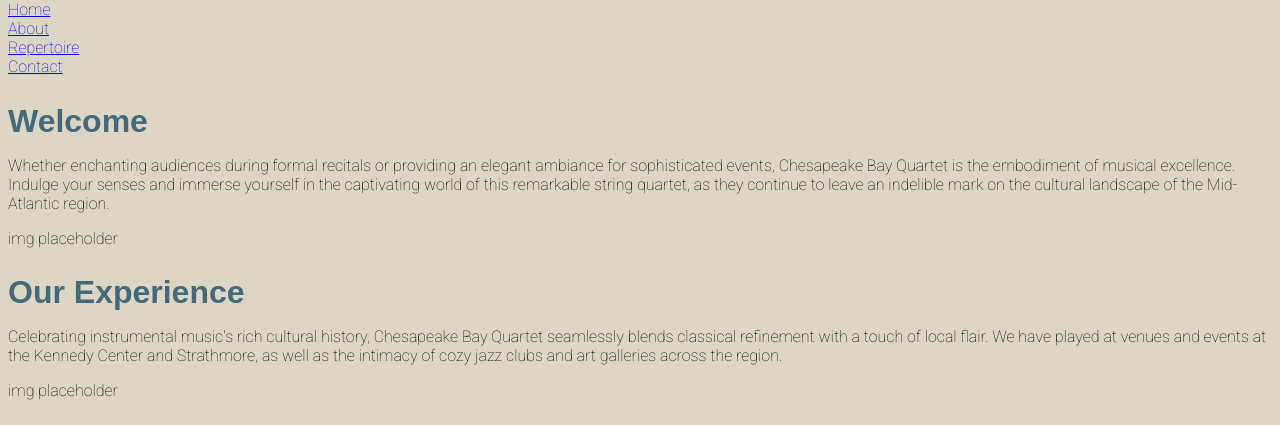
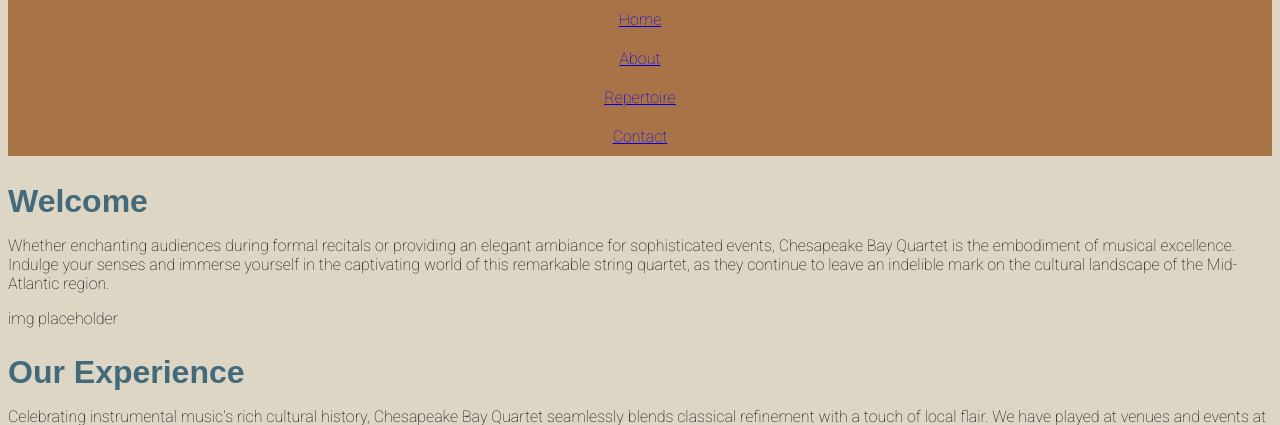
Before and after one commit to jmkeusch/cs120, a PHP site: page /proj1/home.html in a window 1280 px wide. Shown: the part 320-745 px from the top of the page. Run offline with PHP 8.4, Linux system fonts and the light colour scheme; some web fonts are replaced.

Commit message:
nav updates

```diff
--- a/proj1/home.html
+++ b/proj1/home.html
@@ -13,10 +13,10 @@
 <body style="background-color: #DED6C4;">
   <div>
     <ul class="navMenu">
-      <li><a href="https://jmkeusch.github.io/cs120/proj1/home.html">Home</a></li>
-      <li><a href="https://jmkeusch.github.io/cs120/proj1/about.html">About</a></li>
-      <li><a href="https://jmkeusch.github.io/cs120/proj1/rep.html">Repertoire</a></li>
-      <li><a href="https://jmkeusch.github.io/cs120/proj1/contact.html">Contact</a></li>
+      <li class="navOpt"><a href="https://jmkeusch.github.io/cs120/proj1/home.html">Home</a></li>
+      <li class="navOpt"><a href="https://jmkeusch.github.io/cs120/proj1/about.html">About</a></li>
+      <li class="navOpt"><a href="https://jmkeusch.github.io/cs120/proj1/rep.html">Repertoire</a></li>
+      <li class="navOpt"><a href="https://jmkeusch.github.io/cs120/proj1/contact.html">Contact</a></li>
     </ul>
   <div>
     <h2>Welcome</h2>
--- a/proj1/style.css
+++ b/proj1/style.css
@@ -50,11 +50,16 @@ footer {
   list-style-type: none;
   margin: 0;
   padding: 0;
+  overflow: hidden;
   float: center;
-  color: #436A7B;
+  background-color: #A87347;
+  position: sticky;
+  position: -webkit-sticky;
+  top: 0;
 }
-.navOption {
+.navOpt {
   display: block;
-  padding: 8px;
-  background-color: #FFFFFF;
+  padding: 10px 14px;
+  text-align: center;
+  color: #FFFFFF;
 }
```
